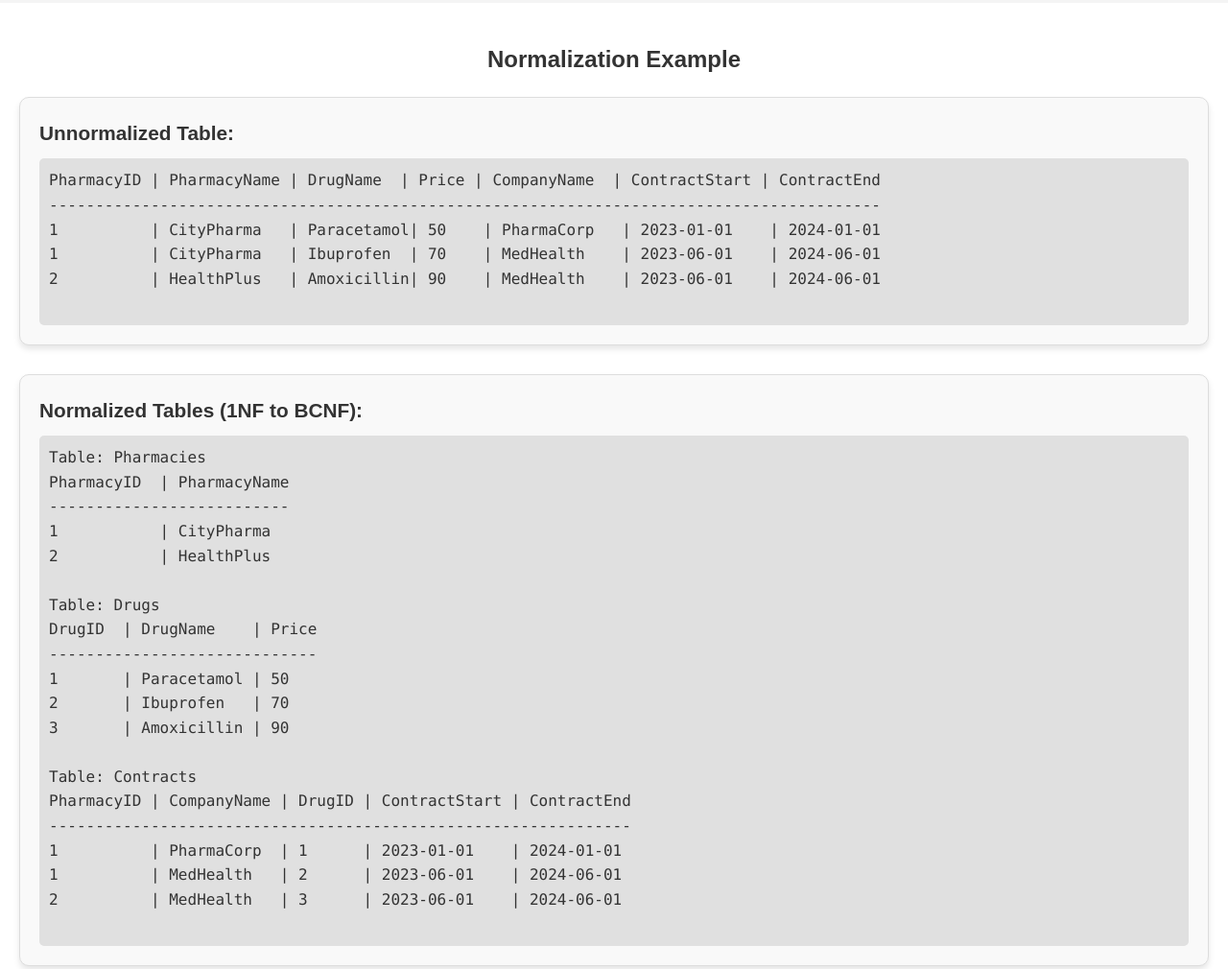
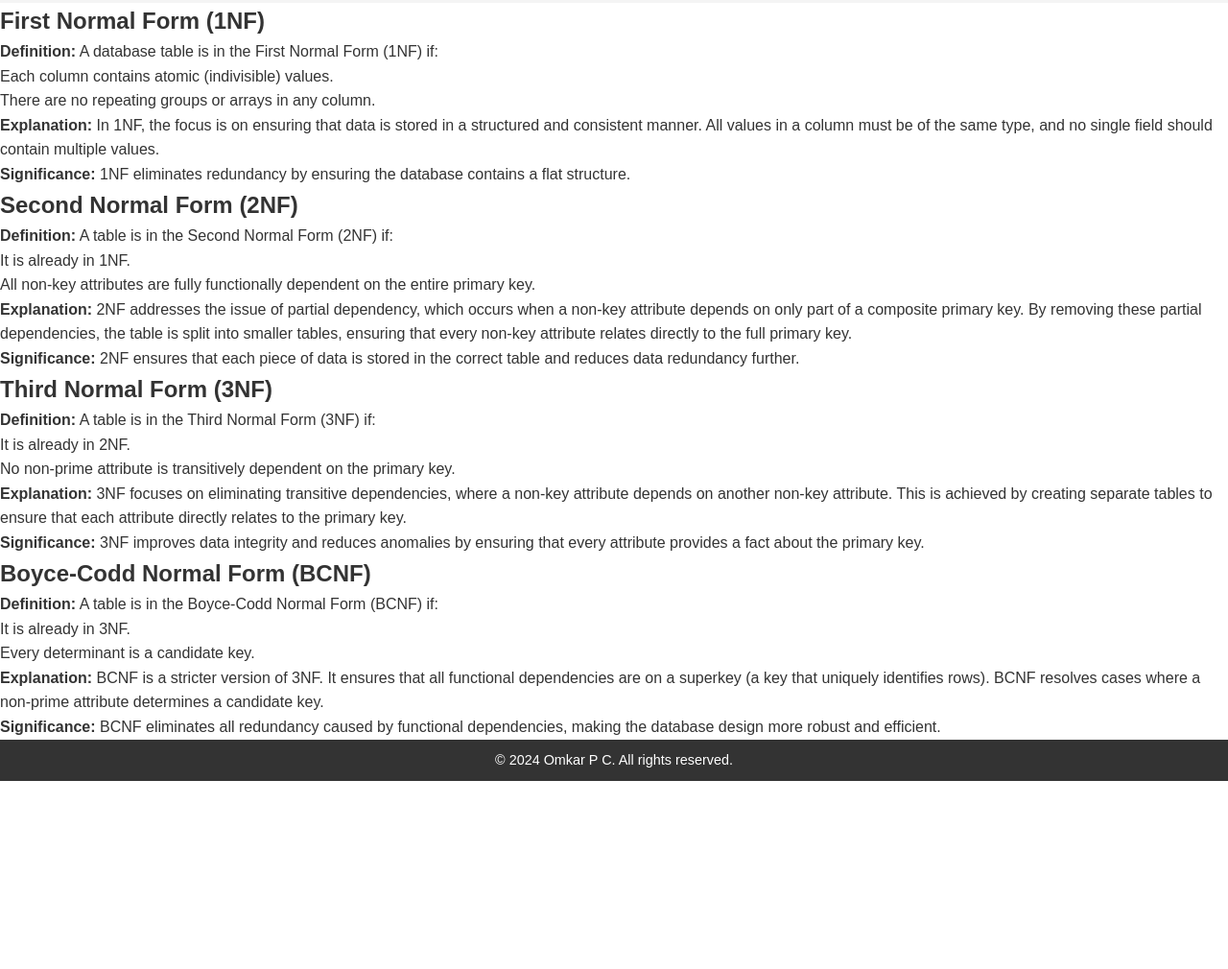
Before and after one commit to Omkarchikkodi/DatabaseManagement, a plain HTML site: page normalisation.html in a window 1280 px wide. Shown: the part 783-1793 px from the top of the page at 96% size. After the commit the page ends 1597 px from the top, so only its background shows below. Drawn offline with Linux system fonts and the light colour scheme.

Commit message:
normalisation.html

```diff
--- a/normalisation.html
+++ b/normalisation.html
@@ -4,7 +4,7 @@
     <meta charset="UTF-8">
     <meta name="viewport" content="width=device-width, initial-scale=1.0">
     <title>Pharmacy Database: Normalization and Transaction Processing</title>
-    <link rel="stylesheet" href="normalisation.css">
+    <link rel="stylesheet" href="ER.css">
 </head>
 <body>
     <header>
@@ -29,42 +29,50 @@
             This assignment significantly enhanced my understanding of database normalization principles and their practical application in real-world systems. Implementing transaction management systems helped me learn techniques to ensure data consistency and reliability, even in multi-user environments.
         </p>
     </section>
-    <section class="assignment-examples">
-        <h3>Normalization Example</h3>
-        <div class="example-block">
-            <h4>Unnormalized Table:</h4>
-            <pre>
-PharmacyID | PharmacyName | DrugName  | Price | CompanyName  | ContractStart | ContractEnd
-------------------------------------------------------------------------------------------
-1          | CityPharma   | Paracetamol| 50    | PharmaCorp   | 2023-01-01    | 2024-01-01
-1          | CityPharma   | Ibuprofen  | 70    | MedHealth    | 2023-06-01    | 2024-06-01
-2          | HealthPlus   | Amoxicillin| 90    | MedHealth    | 2023-06-01    | 2024-06-01
-            </pre>
-        </div>
-        <div class="example-block">
-            <h4>Normalized Tables (1NF to BCNF):</h4>
-            <pre>
-Table: Pharmacies
-PharmacyID  | PharmacyName
---------------------------
-1           | CityPharma
-2           | HealthPlus
+    <section id="normal-forms">
+        <article id="1nf">
+            <h2>First Normal Form (1NF)</h2>
+            <p><strong>Definition:</strong> A database table is in the First Normal Form (1NF) if:</p>
+            <ul>
+                <li>Each column contains atomic (indivisible) values.</li>
+                <li>There are no repeating groups or arrays in any column.</li>
+            </ul>
+            <p><strong>Explanation:</strong> In 1NF, the focus is on ensuring that data is stored in a structured and consistent manner. All values in a column must be of the same type, and no single field should contain multiple values.</p>
+            <p><strong>Significance:</strong> 1NF eliminates redundancy by ensuring the database contains a flat structure.</p>
+        </article>
 
-Table: Drugs
-DrugID  | DrugName    | Price
------------------------------
-1       | Paracetamol | 50
-2       | Ibuprofen   | 70
-3       | Amoxicillin | 90
+        <article id="2nf">
+            <h2>Second Normal Form (2NF)</h2>
+            <p><strong>Definition:</strong> A table is in the Second Normal Form (2NF) if:</p>
+            <ul>
+                <li>It is already in 1NF.</li>
+                <li>All non-key attributes are fully functionally dependent on the entire primary key.</li>
+            </ul>
+            <p><strong>Explanation:</strong> 2NF addresses the issue of partial dependency, which occurs when a non-key attribute depends on only part of a composite primary key. By removing these partial dependencies, the table is split into smaller tables, ensuring that every non-key attribute relates directly to the full primary key.</p>
+            <p><strong>Significance:</strong> 2NF ensures that each piece of data is stored in the correct table and reduces data redundancy further.</p>
+        </article>
 
-Table: Contracts
-PharmacyID | CompanyName | DrugID | ContractStart | ContractEnd
----------------------------------------------------------------
-1          | PharmaCorp  | 1      | 2023-01-01    | 2024-01-01
-1          | MedHealth   | 2      | 2023-06-01    | 2024-06-01
-2          | MedHealth   | 3      | 2023-06-01    | 2024-06-01
-            </pre>
-        </div>
+        <article id="3nf">
+            <h2>Third Normal Form (3NF)</h2>
+            <p><strong>Definition:</strong> A table is in the Third Normal Form (3NF) if:</p>
+            <ul>
+                <li>It is already in 2NF.</li>
+                <li>No non-prime attribute is transitively dependent on the primary key.</li>
+            </ul>
+            <p><strong>Explanation:</strong> 3NF focuses on eliminating transitive dependencies, where a non-key attribute depends on another non-key attribute. This is achieved by creating separate tables to ensure that each attribute directly relates to the primary key.</p>
+            <p><strong>Significance:</strong> 3NF improves data integrity and reduces anomalies by ensuring that every attribute provides a fact about the primary key.</p>
+        </article>
+
+        <article id="bcnf">
+            <h2>Boyce-Codd Normal Form (BCNF)</h2>
+            <p><strong>Definition:</strong> A table is in the Boyce-Codd Normal Form (BCNF) if:</p>
+            <ul>
+                <li>It is already in 3NF.</li>
+                <li>Every determinant is a candidate key.</li>
+            </ul>
+            <p><strong>Explanation:</strong> BCNF is a stricter version of 3NF. It ensures that all functional dependencies are on a superkey (a key that uniquely identifies rows). BCNF resolves cases where a non-prime attribute determines a candidate key.</p>
+            <p><strong>Significance:</strong> BCNF eliminates all redundancy caused by functional dependencies, making the database design more robust and efficient.</p>
+        </article>
     </section>
     <footer>
         <p>&copy; 2024 Omkar P C. All rights reserved.</p>
```
